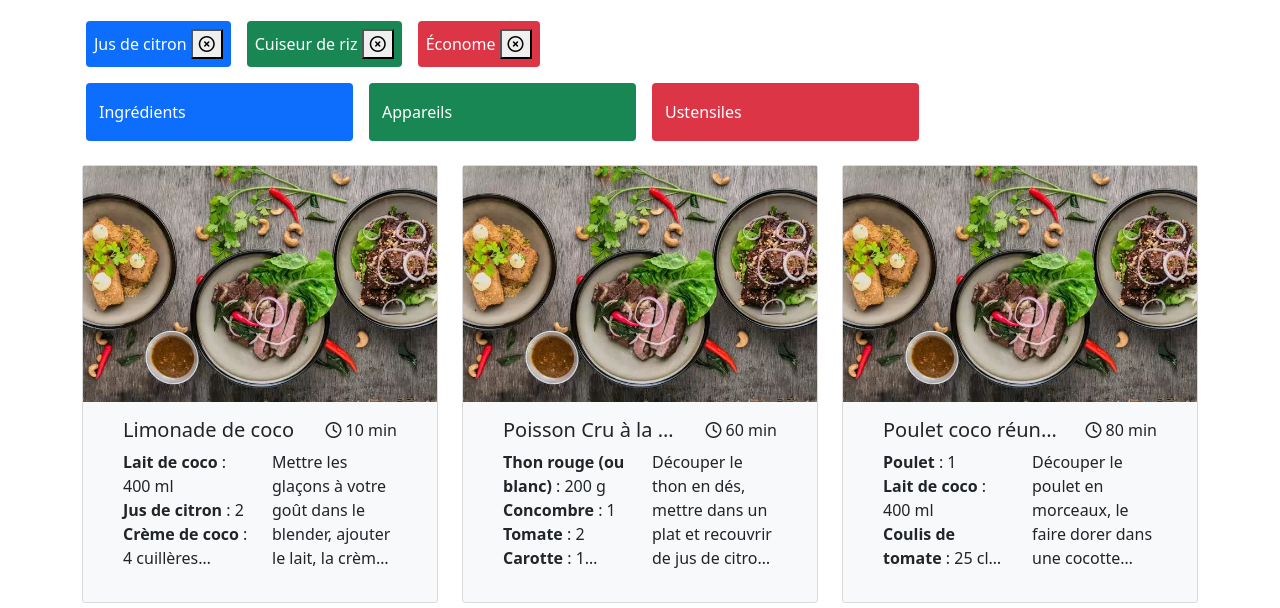
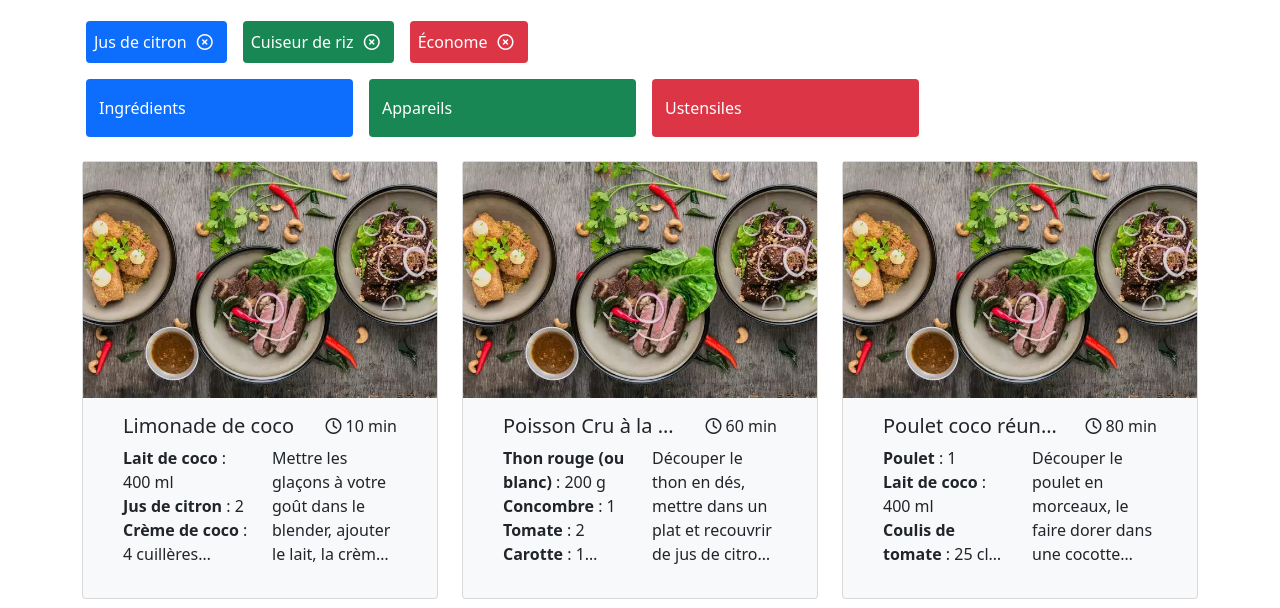
Before and after one commit to kevin-junger/kevinjunger_7_08112021, a plain HTML site: page index.html in a window 1280 px wide. Shown: the part 192-800 px from the top of the page. Drawn offline with nearby package versions, Linux system fonts and the light colour scheme.

Commit message:
💄 buttons on tags

```diff
--- a/index.html
+++ b/index.html
@@ -45,13 +45,13 @@
       </section>
       <section class="row mb-3 mx-1">
         <div class="col-auto p-2 me-3 text-white bg-primary rounded">
-          Jus de citron <button type="button"><i class="far fa-times-circle"></i></button>
+          Jus de citron <button class="bg-transparent border-0 text-white" type="button"><i class="far fa-times-circle"></i></button>
         </div>
         <div class="col-auto p-2 me-3 text-white bg-success rounded">
-          Cuiseur de riz <button type="button"><i class="far fa-times-circle"></i></button>
+          Cuiseur de riz <button class="bg-transparent border-0 text-white" type="button"><i class="far fa-times-circle"></i></button>
         </div>
-        <div class="col-auto p-2 text-white bg-danger rounded">
-          Économe <button type="button"><i class="far fa-times-circle"></i></button>
+        <div class="col-auto p-2 me-3 text-white bg-danger rounded">
+          Économe <button class="bg-transparent border-0 text-white" type="button"><i class="far fa-times-circle"></i></button>
         </div>
       </section>
       <section class="row mb-4 mx-1">
```
